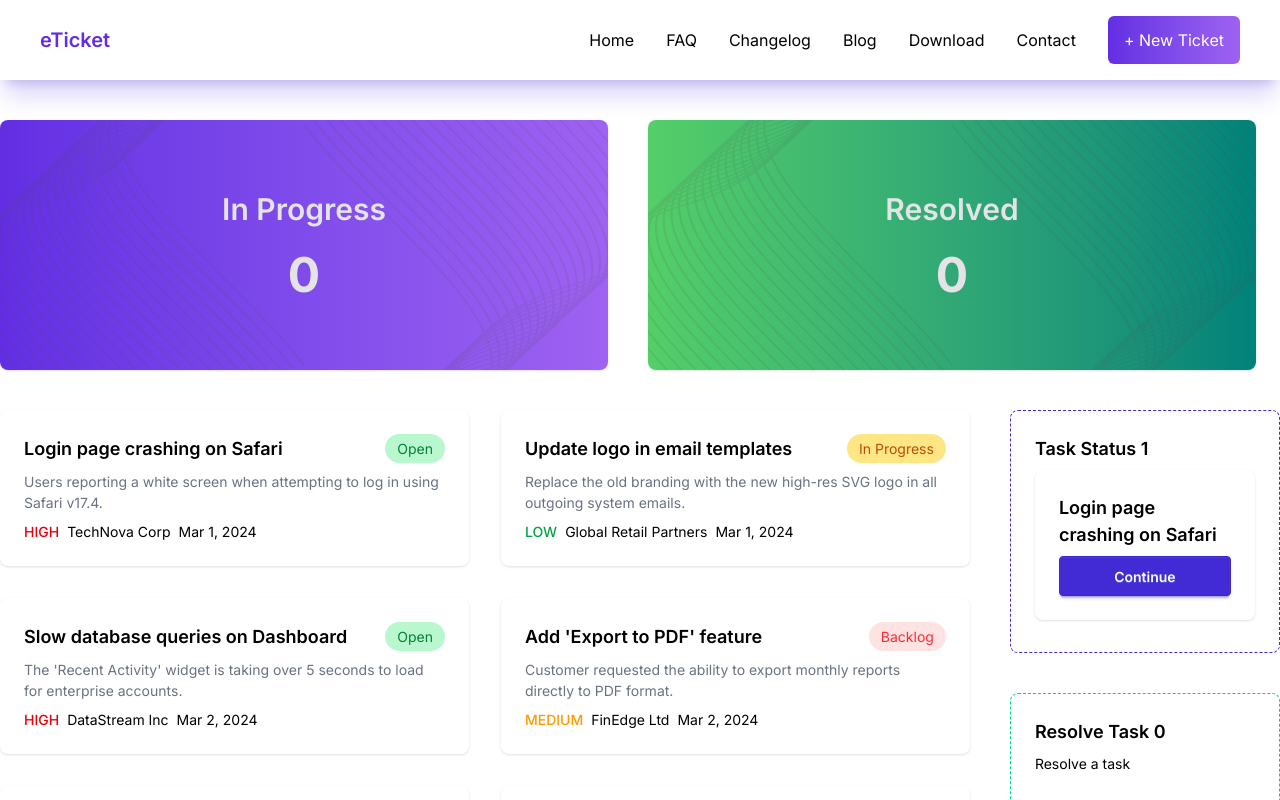
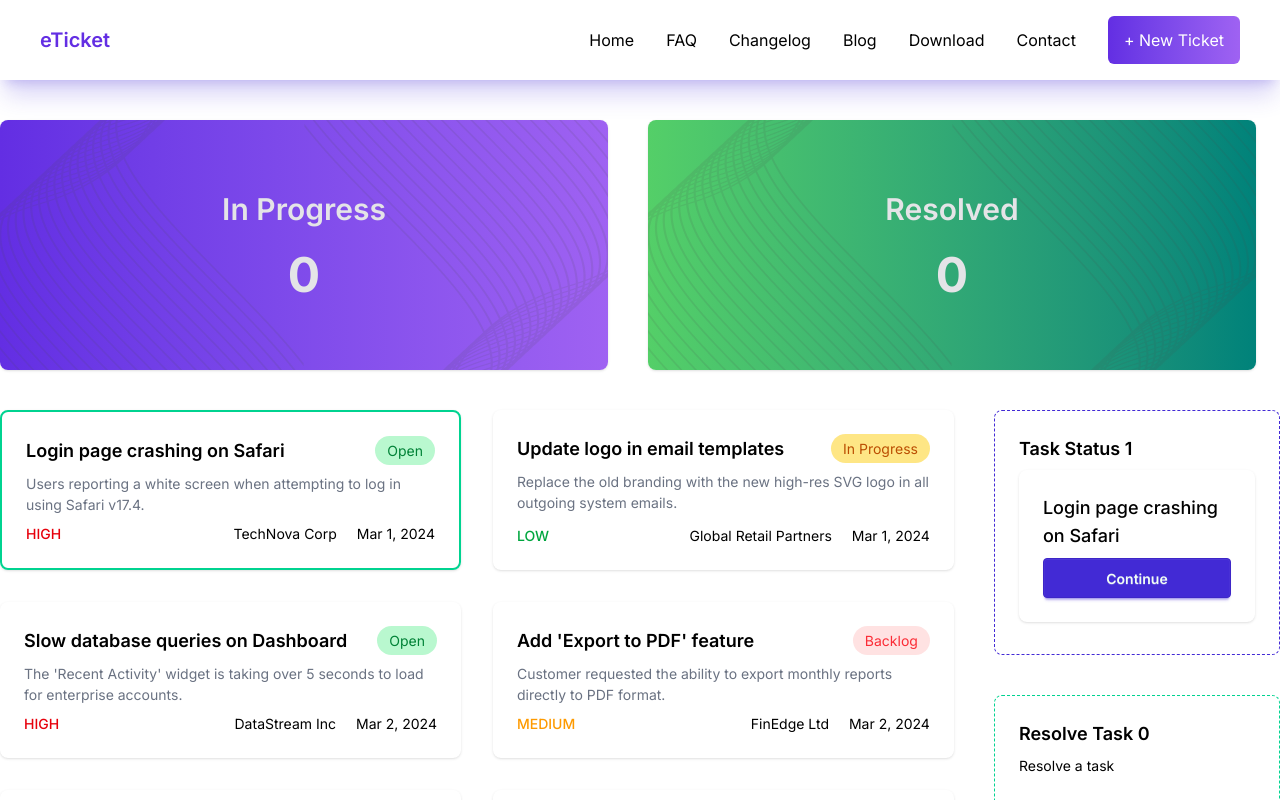
Before and after one commit to hasibulislamha01/Cutomer-management, a React (Vite) app: page / in a window 1280 px wide. Both pictures are taken after a click on the element 251 px from the left and 488 px from the top of the page. Shown: the top 800 px of the page. Built offline with nearby package versions, Linux system fonts and the light colour scheme.

Commit message:
ticket ui updated

```diff
--- a/src/components/Ticket.jsx
+++ b/src/components/Ticket.jsx
@@ -1,11 +1,11 @@
 import React from 'react'
 import DateFormatter from './utilities/DateFormatter'
 
-export default function Ticket({ ticket, handleSelect }) {
+export default function Ticket({ ticket, handleSelect, selected }) {
 
 
     return (
-        <div className="card shadow-sm" onClick={() => handleSelect(ticket?.id)}>
+        <div className={`card shadow-sm ${selected?.includes(ticket?.id) ? "border-2 border-success" : ""}`} onClick={() => handleSelect(ticket?.id)}>
             <div className="card-body">
                 <div className='flex items-center justify-between'>
                     <h2 className="card-title">{ticket?.title}</h2>
@@ -14,13 +14,15 @@ export default function Ticket({ ticket, handleSelect }) {
                         `}>{ticket?.status}</div>
                 </div>
                 <p className='text-gray-500'>{ticket?.description}</p>
-                <div className="card-actions">
-                    <h5 className={`uppercase font-medium
+                <div className="card-actions flex items-center gap-5">
+                    <h5 className={`uppercase font-medium mr-auto
                         ${ticket?.priority === "Low" ? "text-green-600" :
                             ticket?.priority === "High" ? "text-red-600" : "text-amber-500"}
                         `}>{ticket?.priority}</h5>
-                    <h5>{ticket?.customer}</h5>
-                    <DateFormatter unformattedDate={ticket.createdAt} />
+
+                        <h5>{ticket?.customer}</h5>
+                        <DateFormatter unformattedDate={ticket.createdAt} />
+
                 </div>
             </div>
         </div>
--- a/src/components/Tickets.jsx
+++ b/src/components/Tickets.jsx
@@ -45,12 +45,13 @@ export default function Tickets({ fetchTickets }) {
                             <Ticket
                                 key={ticket?.id}
                                 ticket={ticket}
+                                selected={selected}
                                 handleSelect={handleSelect}
                             />
                         )
                     }
                 </div>
-                <div className='space-y-10'>
+                <div className='space-y-10 w-96'>
                     <div className="card card-dash border-primary">
                         <div className="card-body">
                             <h2 className="card-title">Task Status {selectedTickets?.length}</h2>
@@ -60,7 +61,7 @@ export default function Tickets({ fetchTickets }) {
                                     selectedTickets?.map(ticket =>
                                         <div key={ticket?.id} className="card shadow-sm">
                                             <div className="card-body">
-                                                <h2 className="card-title">{ticket?.title}</h2>
+                                                <h2 className="text-lg font-medium">{ticket?.title}</h2>
 
                                                 <button className="btn btn-block btn-primary text-green-50"
                                                     onClick={() => handleInProgress(ticket?.id)}>
```
